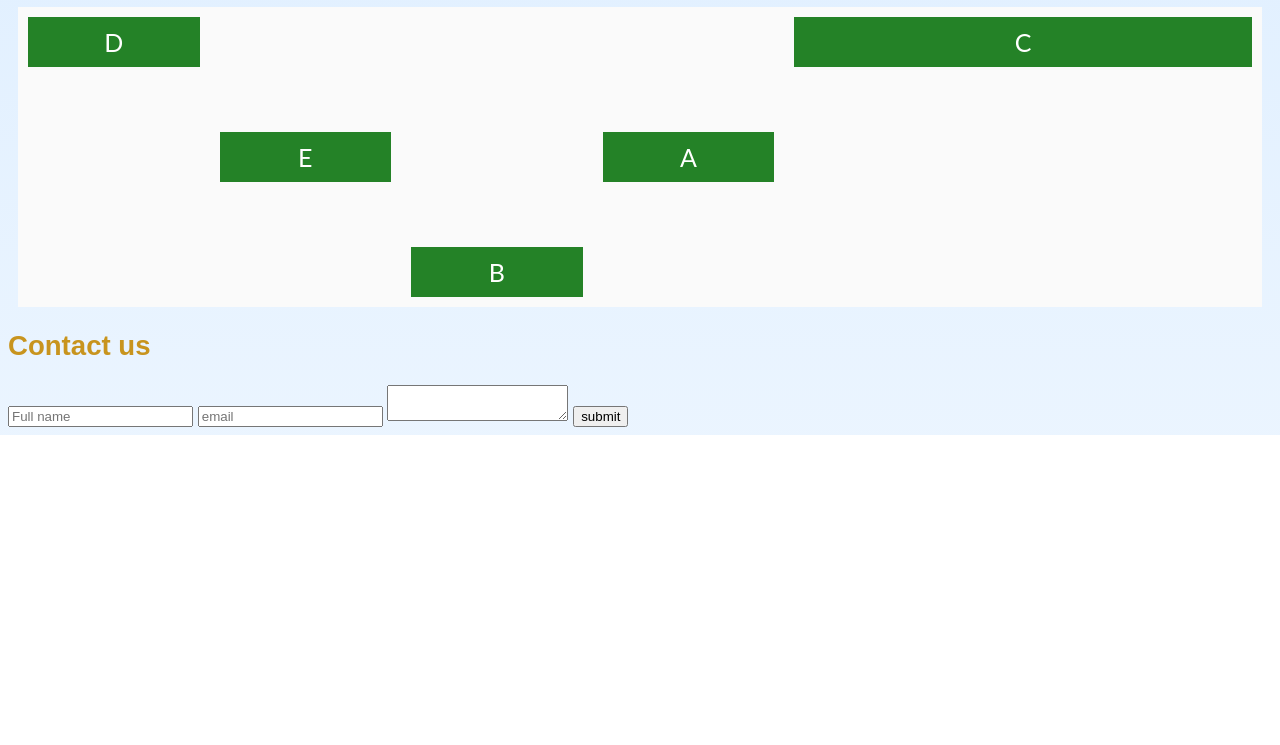
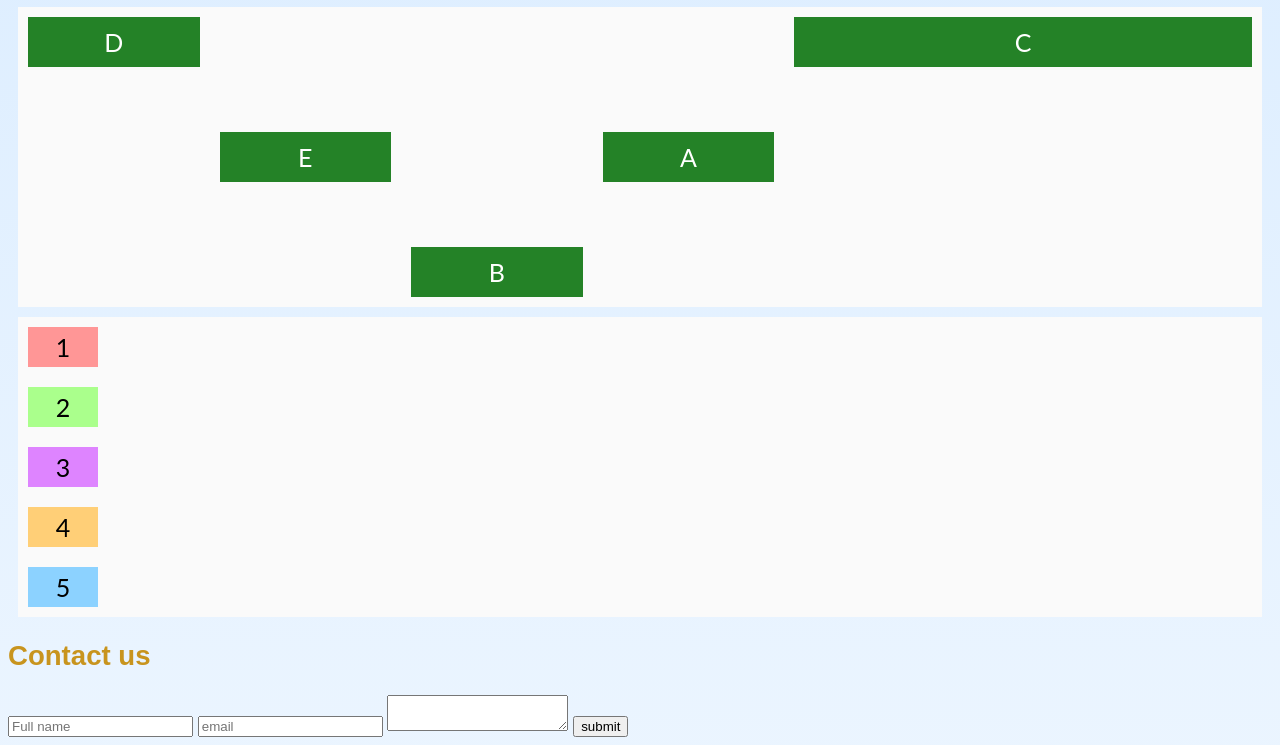
Before and after one commit to Gitros/css, a plain HTML site: page index.html in a window 1280 px wide. Shown: the part 1154-1899 px from the top of the page. Before the commit the page ends 1589 px from the top, so only its background shows below. Drawn offline with Linux system fonts and the light colour scheme.

Commit message:
creating a grid

```diff
--- a/index.html
+++ b/index.html
@@ -81,6 +81,13 @@
         align-self: center;">E</div>
     </div>
 
+    <div class="grid-container">
+        <div class="grid-item" style="background: rgb(255, 150, 150)">1</div>
+        <div class="grid-item" style="background: rgb(170, 255, 140)">2</div>
+        <div class="grid-item" style="background: rgb(222, 132, 255)">3</div>
+        <div class="grid-item" style="background: rgb(255, 207, 119)">4</div>
+        <div class="grid-item" style="background: rgb(140, 210, 255)">5</div>
+    </div>
     <h2 class="subtitle">Contact us</h2>
 
     <form>
--- a/style.css
+++ b/style.css
@@ -65,3 +65,21 @@ body {
     line-height: 50px;
     margin: 10px;
 }
+
+.grid-container {
+    background-color: rgb(250, 250, 250);
+    margin: 10px;
+    height: 300px;
+
+    display: grid;
+}
+
+.grid-item {
+    color: black;
+    font-size: 25px;
+    text-align: center;
+
+    width: 70px;
+    line-height: 40px;
+    margin: 10px;
+}
```
